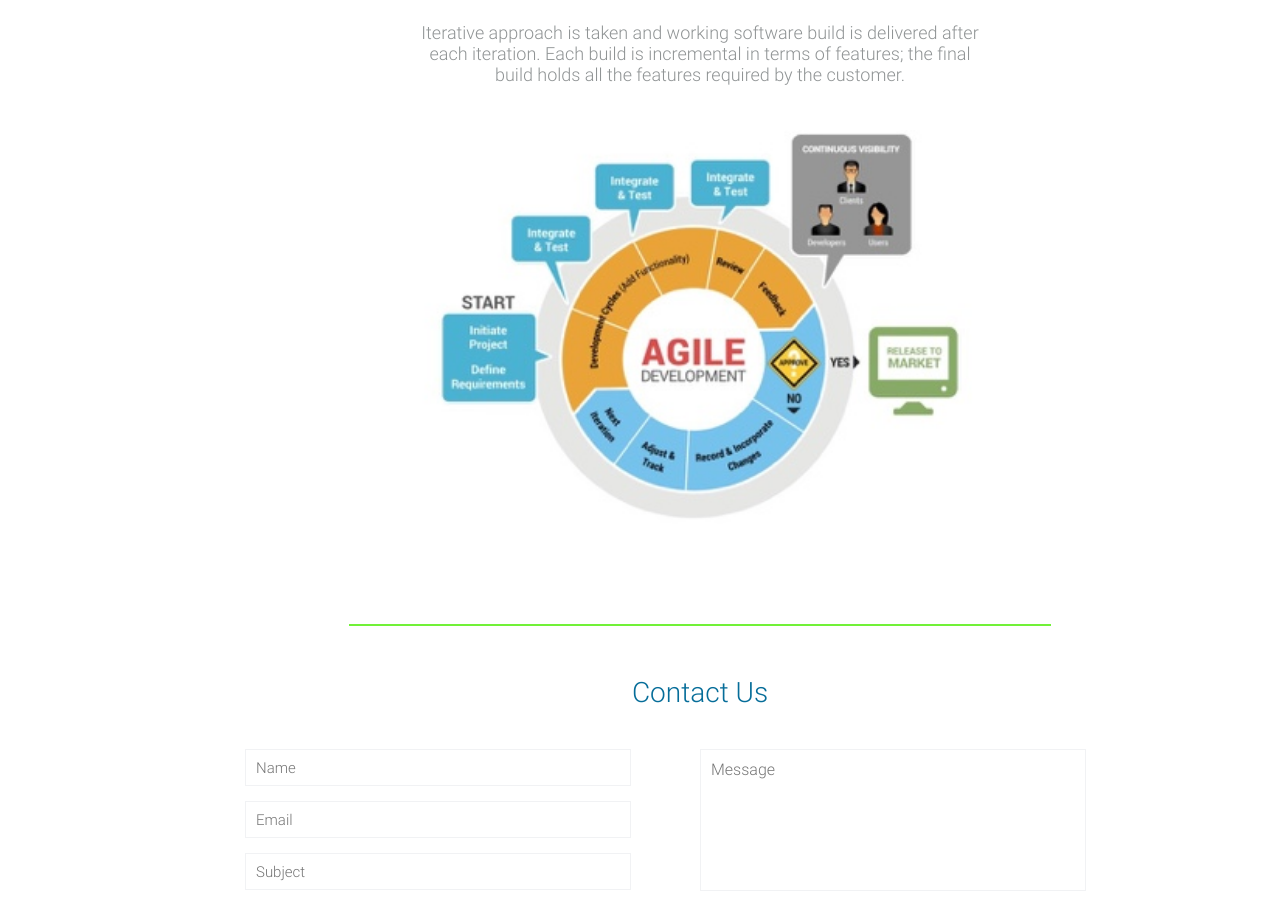
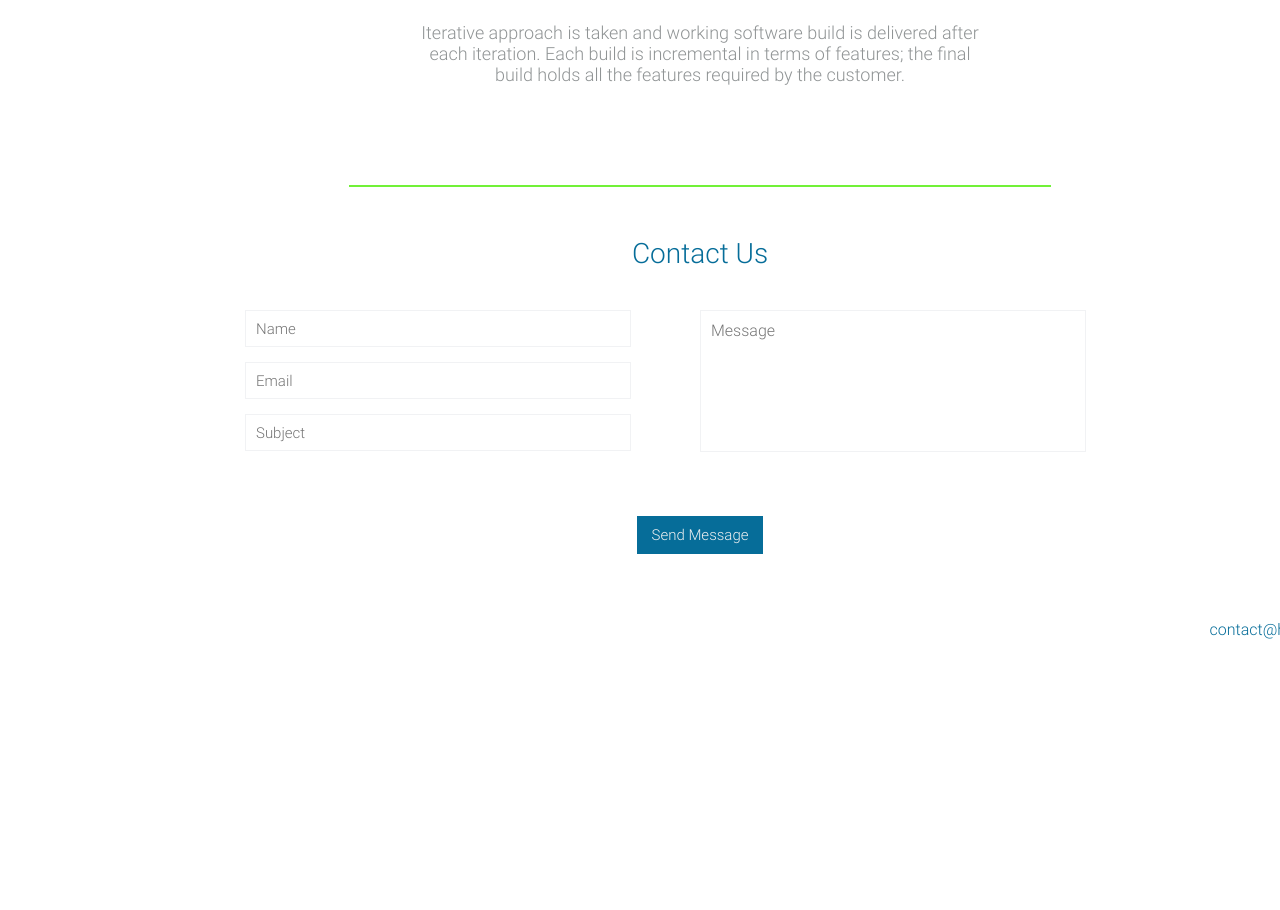
Before and after one commit to pandey2770/humble-site, a plain HTML site: page index.html in a window 1280 px wide. Shown: the part 3542-4452 px from the top of the page. After the commit the page ends 4196 px from the top, so only its background shows below. Drawn offline with Linux system fonts and the light colour scheme.

Commit message:
modified

```diff
--- a/css/main.css
+++ b/css/main.css
@@ -179,11 +179,6 @@ html, body {
   width: 100%;
   display: flex;
   justify-content: center;
-}
-.img-approach {
-  margin-top: 20px;
-  width: 50%;
-  height: 50%;
 }
 .green-line {
   background: #71F138;
--- a/index.html
+++ b/index.html
@@ -209,9 +209,6 @@
           build holds all the features required by the customer.
         </div>
       </div>
-      <div class="section2-body">
-        <img src="img/img.jpg" class="img-approach"/>
-      </div>
     </div>
     <div class="line-wrapper">
       <div class="green-line"></div>
```
